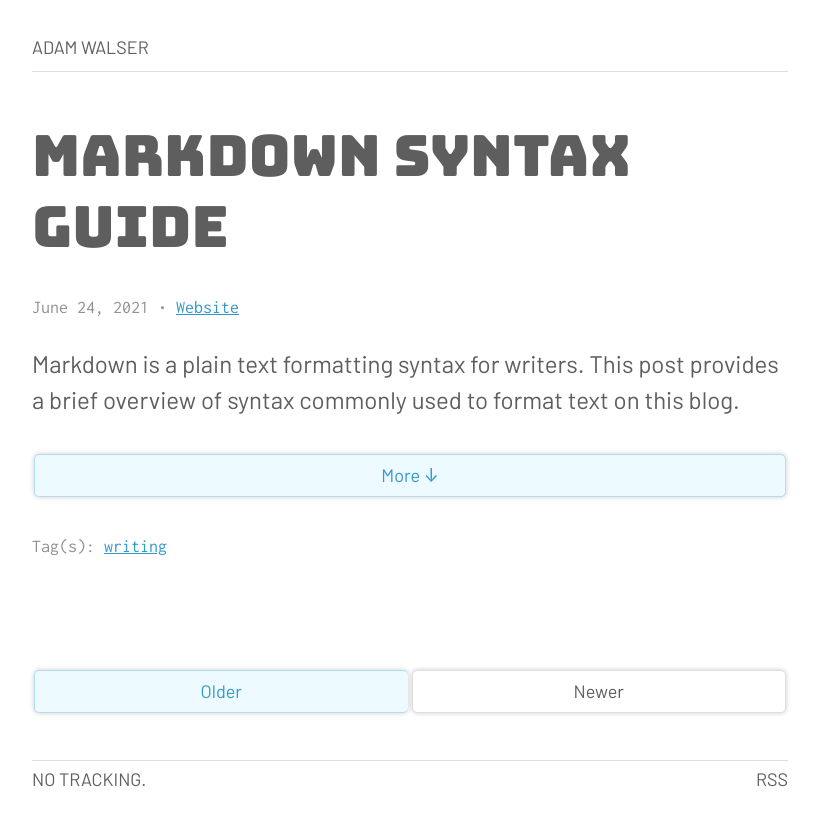
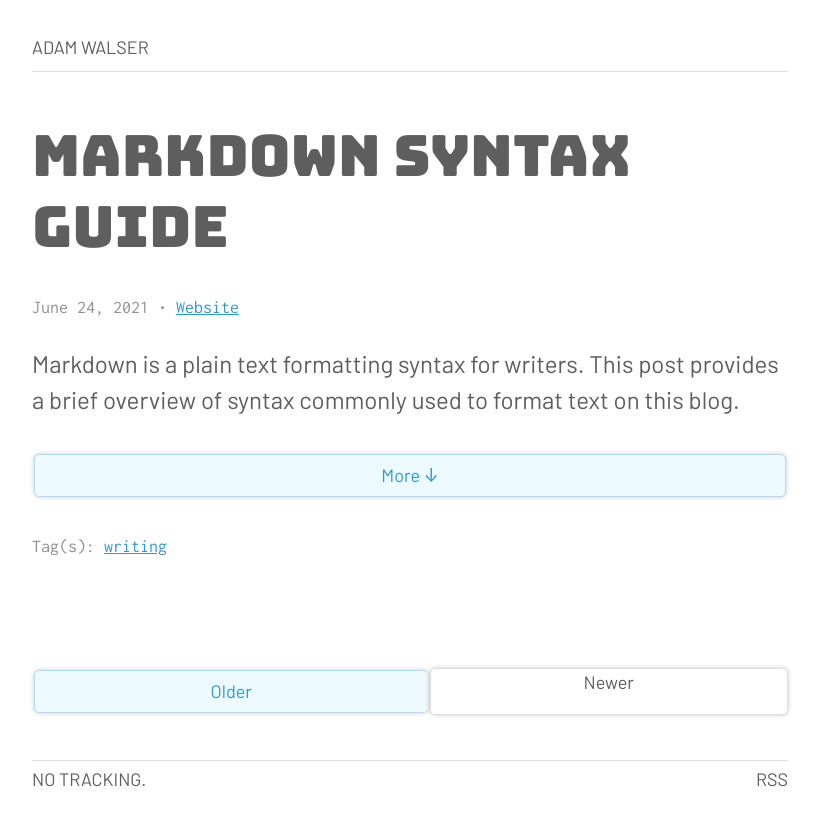
Before and after one commit to ajpwalser/ajpwalser.github.io, a Jekyll site: the page built from index.html, in a window 1280 px wide. Shown: the top 826 px of the page, without its empty margins (230-1051 px from the left). Built offline with Jekyll 4.4.1, drawn with Linux system fonts in a browser that asks for light colours; the list of posts is cut into pages by our own code.

Commit message:
Update style.css

```diff
--- a/css/style.css
+++ b/css/style.css
@@ -327,8 +327,6 @@ figcaption {
 
 .pagination span,
 .post-nav span {
-	padding: 7px 18px;
-	margin: 2px;
 	color: var(--text);
 	background-color: var(--background);
 	border: 1px solid var(--hr);
@@ -431,8 +429,7 @@ span.small {
 .pagination-item {
   	float: left;
  	 width: 50%;
-	padding: 7px 18px;
-	margin: 2px;
+
 	color: var(--theme);
 	background-color: var(--light);
 	border: 1px solid var(--border);
```
